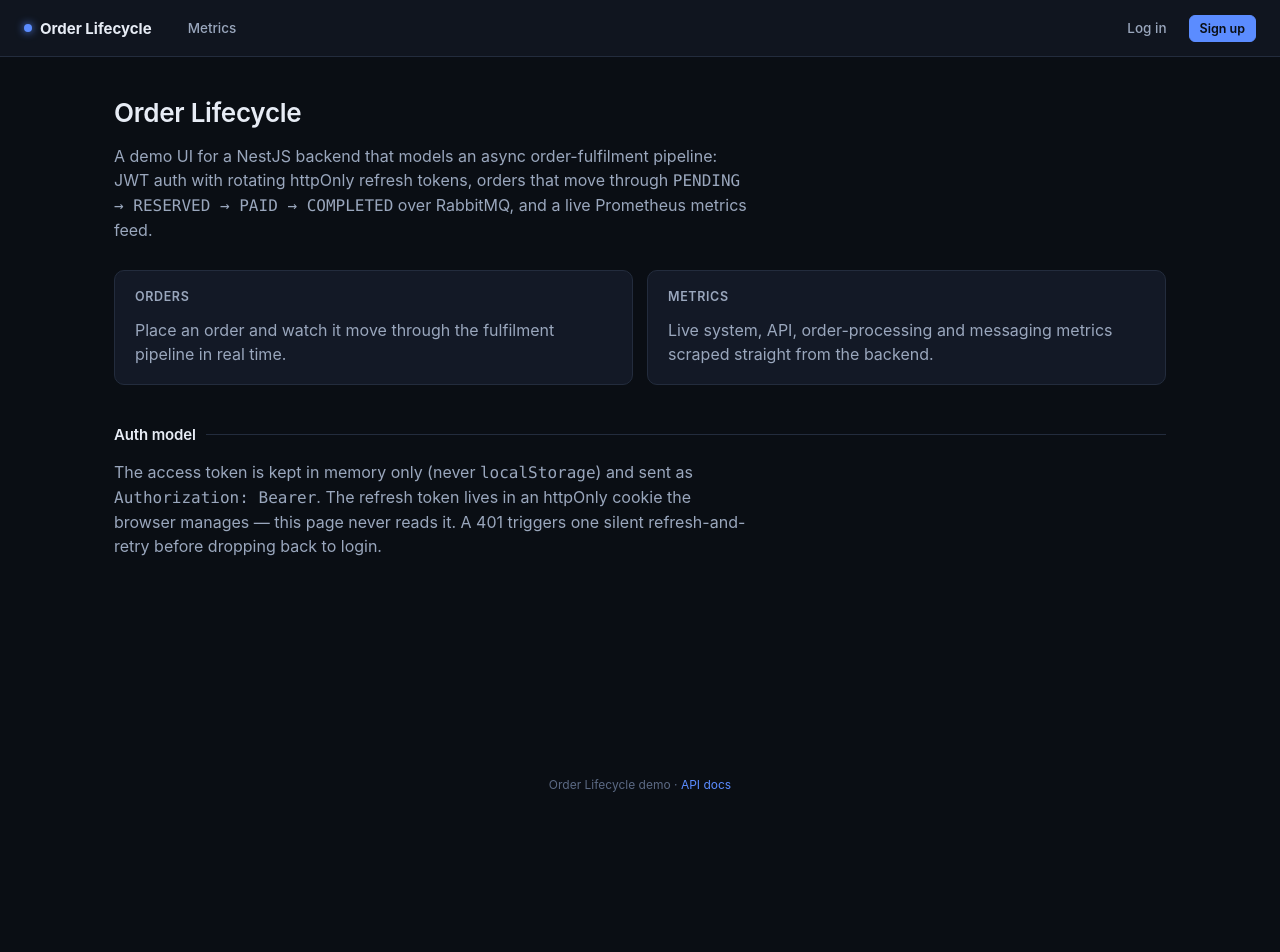
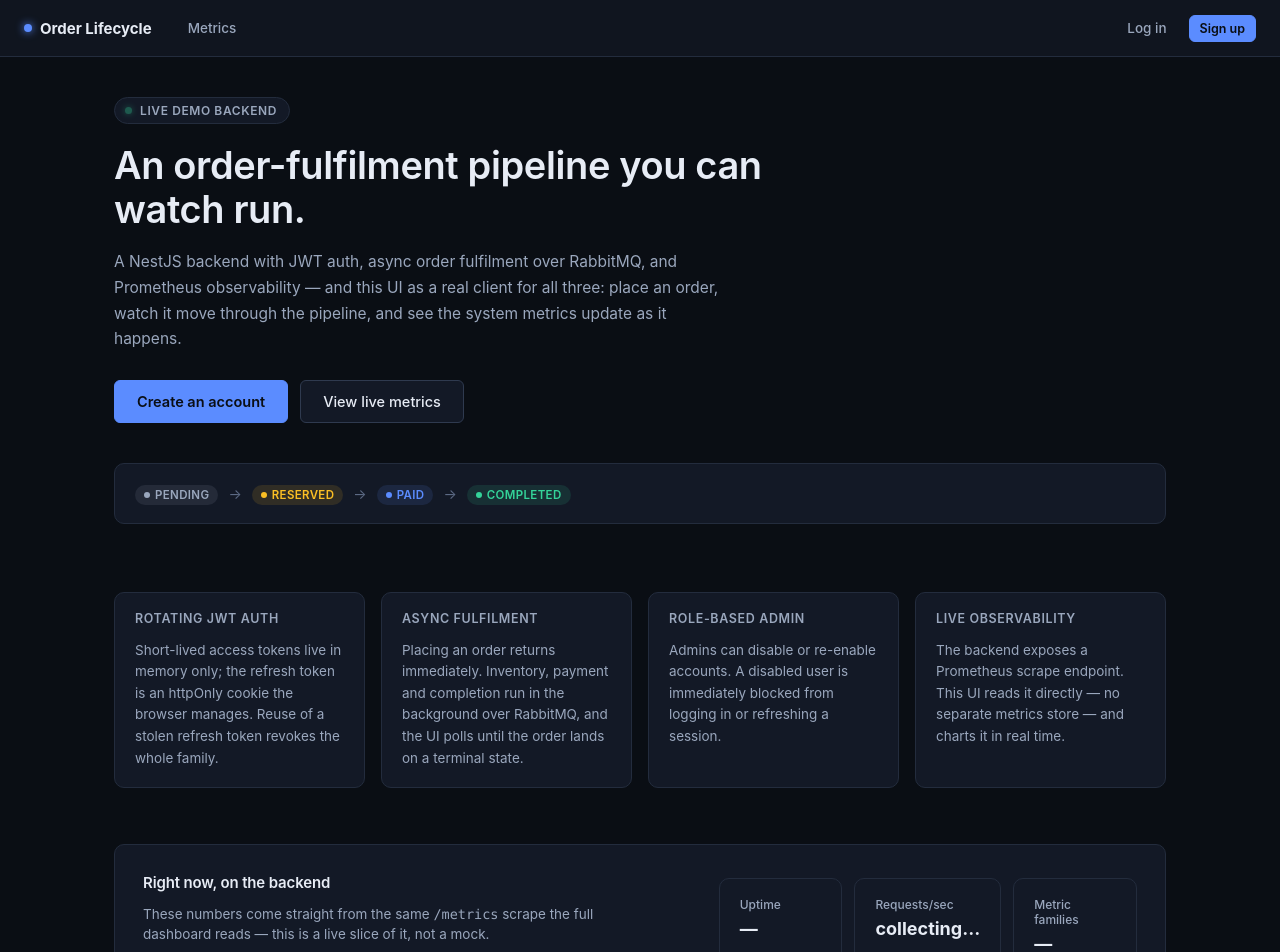
Before and after one commit to oliverhatherton/order-lifecycle-frontend, a React (Vite) app: page / in a window 1280 px wide. Shown: the top 952 px of the page. Before the commit the page ends 800 px from the top, so only its background shows below. Built offline with nearby package versions, Linux system fonts and the light colour scheme; no server answers.

Commit message:
feat: add recharts and style metrics dashboard

```diff
--- a/package.json
+++ b/package.json
@@ -12,7 +12,8 @@
   "dependencies": {
     "react": "^19.2.7",
     "react-dom": "^19.2.7",
-    "react-router-dom": "7.18.1"
+    "react-router-dom": "7.18.1",
+    "recharts": "3.9.1"
   },
   "devDependencies": {
     "@eslint/js": "^10.0.1",
--- a/src/components/MetricCard.jsx
+++ b/src/components/MetricCard.jsx
@@ -3,13 +3,14 @@
  * "no data yet" placeholder instead of a number, so panels for metrics the
  * backend hasn't emitted yet stay honest rather than showing a fake 0.
  */
-export function MetricCard({ label, value, sub, emptyText = 'not exposed', small = false }) {
+export function MetricCard({ label, value, sub, emptyText = 'not exposed', small = false, chart = null }) {
   const isEmpty = value === null || value === undefined
   return (
-    <div className={`card metric-card${isEmpty ? ' empty' : ''}`}>
+    <div className={`card metric-card${isEmpty ? ' empty' : ''}${chart ? ' has-chart' : ''}`}>
       <span className="label">{label}</span>
       <span className={`value${small ? ' small' : ''}`}>{isEmpty ? emptyText : value}</span>
       {sub && !isEmpty && <span className="sub">{sub}</span>}
+      {chart && !isEmpty && <div className="metric-card-chart">{chart}</div>}
     </div>
   )
 }
--- a/src/index.css
+++ b/src/index.css
@@ -642,3 +642,209 @@ details.raw-explorer pre {
   color: var(--text-faint);
   padding: 32px 0 8px;
 }
+
+/* ---------- Landing page ---------- */
+
+.landing {
+  display: flex;
+  flex-direction: column;
+  gap: 56px;
+}
+
+.hero {
+  padding: 8px 0 12px;
+  text-align: left;
+}
+
+.eyebrow {
+  display: inline-flex;
+  align-items: center;
+  gap: 8px;
+  padding: 5px 12px 5px 10px;
+  border-radius: 999px;
+  background: var(--bg-card);
+  border: 1px solid var(--border);
+  color: var(--text-dim);
+  font-size: 12px;
+  font-weight: 600;
+  text-transform: uppercase;
+  letter-spacing: 0.05em;
+  margin-bottom: 20px;
+}
+
+.hero h1 {
+  font-size: 38px;
+  line-height: 1.15;
+  max-width: 720px;
+  margin-bottom: 18px;
+}
+
+.hero-lead {
+  font-size: 15.5px;
+  line-height: 1.65;
+  max-width: 620px;
+  margin-bottom: 28px;
+}
+
+.hero-actions {
+  display: flex;
+  gap: 12px;
+  flex-wrap: wrap;
+  margin-bottom: 40px;
+}
+
+.btn.large {
+  padding: 12px 22px;
+  font-size: 14.5px;
+}
+
+.pipeline-strip {
+  display: flex;
+  align-items: center;
+  flex-wrap: wrap;
+  gap: 10px;
+  padding: 18px 20px;
+  background: var(--bg-card);
+  border: 1px solid var(--border);
+  border-radius: var(--radius);
+}
+
+.pipeline-step {
+  display: flex;
+  align-items: center;
+  gap: 10px;
+}
+
+.pipeline-arrow {
+  color: var(--text-faint);
+  font-size: 14px;
+}
+
+.feature-grid {
+  display: grid;
+  gap: 16px;
+  grid-template-columns: repeat(auto-fit, minmax(240px, 1fr));
+}
+
+.feature-card p {
+  font-size: 13.5px;
+  line-height: 1.6;
+}
+
+.live-teaser {
+  display: grid;
+  grid-template-columns: 1.3fr 1fr;
+  gap: 32px;
+  align-items: center;
+  padding: 28px 28px;
+  background: var(--bg-card);
+  border: 1px solid var(--border);
+  border-radius: var(--radius);
+}
+
+.live-teaser-copy p {
+  font-size: 13.5px;
+  margin: 12px 0 14px;
+  max-width: 460px;
+}
+
+.live-teaser-stats {
+  display: grid;
+  grid-template-columns: repeat(3, 1fr);
+  gap: 12px;
+}
+
+@media (max-width: 760px) {
+  .hero h1 {
+    font-size: 28px;
+  }
+
+  .live-teaser {
+    grid-template-columns: 1fr;
+  }
+
+  .live-teaser-stats {
+    grid-template-columns: repeat(3, 1fr);
+  }
+}
+
+/* ---------- Charts ---------- */
+
+.metric-card.has-chart {
+  gap: 2px;
+}
+
+.metric-card-chart {
+  margin: 6px -4px -4px;
+}
+
+.trend-chart-empty {
+  display: flex;
+  align-items: center;
+  color: var(--text-faint);
+  font-size: 11.5px;
+  font-style: italic;
+}
+
+.chart-tooltip {
+  display: flex;
+  flex-direction: column;
+  gap: 2px;
+  padding: 6px 10px;
+  background: var(--bg-raised);
+  border: 1px solid var(--border-strong);
+  border-radius: var(--radius-sm);
+  font-size: 11.5px;
+  color: var(--text-dim);
+  box-shadow: 0 4px 16px rgba(0, 0, 0, 0.35);
+}
+
+.chart-tooltip strong {
+  color: var(--text);
+  font-size: 13px;
+  font-variant-numeric: tabular-nums;
+}
+
+.donut-layout {
+  display: flex;
+  align-items: center;
+  gap: 24px;
+  flex-wrap: wrap;
+}
+
+.donut-legend {
+  list-style: none;
+  margin: 0;
+  padding: 0;
+  display: flex;
+  flex-direction: column;
+  gap: 8px;
+  flex: 1;
+  min-width: 160px;
+}
+
+.donut-legend li {
+  display: flex;
+  align-items: center;
+  gap: 8px;
+  font-size: 13px;
+}
+
+.donut-legend .swatch {
+  width: 9px;
+  height: 9px;
+  border-radius: 50%;
+  flex-shrink: 0;
+}
+
+.donut-legend-label {
+  color: var(--text-dim);
+  flex: 1;
+  text-transform: capitalize;
+}
+
+.donut-legend-value {
+  font-variant-numeric: tabular-nums;
+  color: var(--text);
+  font-weight: 600;
+}
--- a/src/routes/Home.jsx
+++ b/src/routes/Home.jsx
@@ -1,35 +1,113 @@
 import { Link } from 'react-router-dom'
 import { useAuth } from '../lib/useAuth.js'
+import { useMetricsPoller } from '../lib/useMetricsPoller.js'
+import { formatDuration, scalarValue } from '../lib/prometheus.js'
+
+const PIPELINE = ['PENDING', 'RESERVED', 'PAID', 'COMPLETED']
+
+const FEATURES = [
+  {
+    title: 'Rotating JWT auth',
+    body: 'Short-lived access tokens live in memory only; the refresh token is an httpOnly cookie the browser manages. Reuse of a stolen refresh token revokes the whole family.',
+  },
+  {
+    title: 'Async fulfilment',
+    body: 'Placing an order returns immediately. Inventory, payment and completion run in the background over RabbitMQ, and the UI polls until the order lands on a terminal state.',
+  },
+  {
+    title: 'Role-based admin',
+    body: 'Admins can disable or re-enable accounts. A disabled user is immediately blocked from logging in or refreshing a session.',
+  },
+  {
+    title: 'Live observability',
+    body: 'The backend exposes a Prometheus scrape endpoint. This UI reads it directly — no separate metrics store — and charts it in real time.',
+  },
+]
 
 export function Home() {
   const { isAuthenticated } = useAuth()
+  const { families, hasTwoSamples, rate, lastUpdated } = useMetricsPoller(5000)
+
+  const startTime = scalarValue(families.get('process_start_time_seconds'))
+  const uptimeSeconds = startTime && lastUpdated ? lastUpdated / 1000 - startTime : null
+  const requestsPerSec = hasTwoSamples ? rate('http_request_duration_seconds', { suffix: 'count' }) : null
+  const hasStats = families.size > 0
 
   return (
-    <div>
-      <div className="section-heading" style={{ marginTop: 8 }}>
-        <h1 style={{ fontSize: 26 }}>Order Lifecycle</h1>
-      </div>
-      <p style={{ maxWidth: 640, marginBottom: 28 }}>
-        A demo UI for a NestJS backend that models an async order-fulfilment pipeline: JWT auth with rotating
-        httpOnly refresh tokens, orders that move through <code>PENDING → RESERVED → PAID → COMPLETED</code> over
-        RabbitMQ, and a live Prometheus metrics feed.
-      </p>
+    <div className="landing">
+      <section className="hero">
+        <span className="eyebrow">
+          <span className="live-dot" /> Live demo backend
+        </span>
+        <h1>An order-fulfilment pipeline you can watch run.</h1>
+        <p className="hero-lead">
+          A NestJS backend with JWT auth, async order fulfilment over RabbitMQ, and Prometheus observability — and
+          this UI as a real client for all three: place an order, watch it move through the pipeline, and see the
+          system metrics update as it happens.
+        </p>
+        <div className="hero-actions">
+          <Link to={isAuthenticated ? '/orders' : '/register'} className="btn primary large">
+            {isAuthenticated ? 'Go to orders' : 'Create an account'}
+          </Link>
+          <Link to="/metrics" className="btn large">
+            View live metrics
+          </Link>
+        </div>
 
-      <div className="grid cols-2">
-        <Link to={isAuthenticated ? '/orders' : '/register'} className="card" style={{ textDecoration: 'none' }}>
-          <div className="card-title">Orders</div>
-          <p>Place an order and watch it move through the fulfilment pipeline in real time.</p>
-        </Link>
-        <Link to="/metrics" className="card" style={{ textDecoration: 'none' }}>
-          <div className="card-title">Metrics</div>
-          <p>Live system, API, order-processing and messaging metrics scraped straight from the backend.</p>
-        </Link>
-      </div>
+        <div className="pipeline-strip" aria-label="Order lifecycle states">
+          {PIPELINE.map((step, i) => (
+            <div className="pipeline-step" key={step}>
+              <div className="pipeline-node">
+                <span className={`badge ${step.toLowerCase()}`}>{step}</span>
+              </div>
+              {i < PIPELINE.length - 1 && <span className="pipeline-arrow">→</span>}
+            </div>
+          ))}
+        </div>
+      </section>
 
-      <div className="section-heading">
+      <section className="feature-grid">
+        {FEATURES.map((f) => (
+          <div className="card feature-card" key={f.title}>
+            <div className="card-title">{f.title}</div>
+            <p>{f.body}</p>
+          </div>
+        ))}
+      </section>
+
+      <section className="live-teaser">
+        <div className="live-teaser-copy">
+          <div className="section-heading" style={{ margin: 0 }}>
+            <h2>Right now, on the backend</h2>
+          </div>
+          <p>
+            These numbers come straight from the same <code>/metrics</code> scrape the full dashboard reads — this
+            is a live slice of it, not a mock.
+          </p>
+          <Link to="/metrics" className="nav-link">
+            Open the full metrics dashboard →
+          </Link>
+        </div>
+        <div className="live-teaser-stats">
+          <div className="card metric-card">
+            <span className="label">Uptime</span>
+            <span className="value small">{uptimeSeconds !== null ? formatDuration(uptimeSeconds) : hasStats ? 'not exposed' : '—'}</span>
+          </div>
+          <div className="card metric-card">
+            <span className="label">Requests/sec</span>
+            <span className="value small">{requestsPerSec !== null ? requestsPerSec.toFixed(2) : hasTwoSamples ? 'not exposed' : 'collecting…'}</span>
+          </div>
+          <div className="card metric-card">
+            <span className="label">Metric families</span>
+            <span className="value small">{hasStats ? families.size : '—'}</span>
+          </div>
+        </div>
+      </section>
+
+      <section className="section-heading">
         <h2>Auth model</h2>
         <div className="rule" />
-      </div>
+      </section>
       <p style={{ maxWidth: 640 }}>
         The access token is kept in memory only (never <code>localStorage</code>) and sent as{' '}
         <code>Authorization: Bearer</code>. The refresh token lives in an httpOnly cookie the browser manages —
--- a/src/routes/Metrics.jsx
+++ b/src/routes/Metrics.jsx
@@ -1,3 +1,4 @@
+import { useEffect, useState } from 'react'
 import {
   distinctLabelSets,
   formatBytes,
@@ -12,9 +13,12 @@ import {
 import { useMetricsPoller } from '../lib/useMetricsPoller.js'
 import { MetricCard } from '../components/MetricCard.jsx'
 import { BarList } from '../components/BarList.jsx'
+import { TrendChart } from '../components/TrendChart.jsx'
+import { DonutChart } from '../components/DonutChart.jsx'
 import { CenterLoading } from '../components/CenterLoading.jsx'
 
 const REFRESH_MS = 5000
+const HISTORY_LENGTH = 40 // ~3.3 min of context at the default 5s poll interval
 
 function formatPercent(n, digits = 1) {
   return n === null || n === undefined ? null : `${n.toFixed(digits)}%`
@@ -37,19 +41,7 @@ function emptyTextFor(families, name) {
 
 export function Metrics() {
   const { families, rawText, hasTwoSamples, lastUpdated, rate, loading, error } = useMetricsPoller(REFRESH_MS)
-
-  if (loading) return <CenterLoading />
-
-  if (error && families.size === 0) {
-    return (
-      <div>
-        <div className="page-header">
-          <h1>Metrics</h1>
-        </div>
-        <div className="banner error">Could not reach the backend's /metrics endpoint: {error}</div>
-      </div>
-    )
-  }
+  const [history, setHistory] = useState([])
 
   // ---------- System Overview ----------
   const cpuRate = hasTwoSamples ? rate('process_cpu_seconds_total') : null
@@ -122,6 +114,42 @@ export function Metrics() {
     ? sumSamples(consumerFamily, { where: (l) => /fail|error|nack|reject/i.test(l[outcomeKey] ?? '') })
     : null
 
+  // Append one point per poll tick to the rolling client-side history used by
+  // the trend charts below (the backend only exposes the current scrape).
+  useEffect(() => {
+    if (!lastUpdated) return
+    setHistory((prev) => {
+      if (prev.length && prev[prev.length - 1].t === lastUpdated) return prev
+      const point = {
+        t: lastUpdated,
+        label: new Date(lastUpdated).toLocaleTimeString([], { minute: '2-digit', second: '2-digit' }),
+        cpu: cpuRate !== null ? cpuRate * 100 : null,
+        rss,
+        heapUsed,
+        lag: eventLoopLag !== null ? eventLoopLag * 1000 : null,
+        rps: requestsPerSec,
+        latencyMs: overallLatency ? overallLatency.avg * 1000 : null,
+        msgRate: messagesPerSec,
+      }
+      const next = [...prev, point]
+      return next.length > HISTORY_LENGTH ? next.slice(next.length - HISTORY_LENGTH) : next
+    })
+    // eslint-disable-next-line react-hooks/exhaustive-deps
+  }, [lastUpdated])
+
+  if (loading) return <CenterLoading />
+
+  if (error && families.size === 0) {
+    return (
+      <div>
+        <div className="page-header">
+          <h1>Metrics</h1>
+        </div>
+        <div className="banner error">Could not reach the backend's /metrics endpoint: {error}</div>
+      </div>
+    )
+  }
+
   return (
     <div>
       <div className="page-header">
@@ -143,7 +171,7 @@ export function Metrics() {
       )}
 
       <div className="section-heading">
-        <h2>System Overview</h2>
+        <h2>System overview</h2>
         <div className="rule" />
       </div>
       <div className="grid">
@@ -152,17 +180,25 @@ export function Metrics() {
           value={formatPercent(cpuRate !== null ? cpuRate * 100 : null)}
           sub={cpuUserRate !== null ? `user ${formatPercent(cpuUserRate * 100)} · sys ${formatPercent(cpuSystemRate * 100)}` : undefined}
           emptyText={hasTwoSamples ? 'not exposed by backend' : 'collecting…'}
+          chart={<TrendChart data={history} dataKey="cpu" color="var(--accent)" formatValue={(v) => `${v.toFixed(1)}%`} />}
         />
-        <MetricCard label="Memory (RSS)" value={rss !== null ? formatBytes(rss) : null} sub={virtualMem !== null ? `${formatBytes(virtualMem)} virtual` : undefined} />
+        <MetricCard
+          label="Memory (RSS)"
+          value={rss !== null ? formatBytes(rss) : null}
+          sub={virtualMem !== null ? `${formatBytes(virtualMem)} virtual` : undefined}
+          chart={<TrendChart data={history} dataKey="rss" color="var(--warning)" formatValue={formatBytes} />}
+        />
         <MetricCard
           label="Heap"
           value={heapUsed !== null && heapTotal !== null ? formatBytes(heapUsed) : null}
           sub={heapUsed !== null && heapTotal !== null ? `of ${formatBytes(heapTotal)} (${((heapUsed / heapTotal) * 100).toFixed(0)}%)` : undefined}
+          chart={<TrendChart data={history} dataKey="heapUsed" color="var(--success)" formatValue={formatBytes} />}
         />
         <MetricCard
           label="Event loop lag"
           value={eventLoopLag !== null ? formatMs(eventLoopLag) : null}
           sub={lagP99 !== null ? `p50 ${formatMs(lagP50)} · p90 ${formatMs(lagP90)} · p99 ${formatMs(lagP99)}` : undefined}
+          chart={<TrendChart data={history} dataKey="lag" color="var(--danger)" formatValue={(v) => `${v.toFixed(1)} ms`} />}
         />
         <MetricCard label="Uptime" value={uptimeSeconds !== null ? formatDuration(uptimeSeconds) : null} />
       </div>
@@ -176,11 +212,13 @@ export function Metrics() {
           label="Requests/sec"
           value={formatRate(requestsPerSec, 'req/s')}
           emptyText={hasTwoSamples ? emptyTextFor(families, 'http_request_duration_seconds') : 'collecting…'}
+          chart={<TrendChart data={history} dataKey="rps" color="var(--accent)" formatValue={(v) => `${v.toFixed(2)} req/s`} />}
         />
         <MetricCard
           label="Latency"
           value={overallLatency ? `${(overallLatency.avg * 1000).toFixed(1)} ms avg` : null}
           sub={p95Latency !== null ? `p95 ${formatMs(p95Latency)}` : undefined}
+          chart={<TrendChart data={history} dataKey="latencyMs" color="var(--pending)" formatValue={(v) => `${v.toFixed(1)} ms`} />}
         />
         <MetricCard label="Error rate" value={formatPercent(errorRate)} sub={totalRequests > 0 ? `${errorRequests} / ${totalRequests} requests` : undefined} />
       </div>
@@ -196,22 +234,24 @@ export function Metrics() {
       </div>
 
       <div className="section-heading">
-        <h2>Order Processing</h2>
+        <h2>Order processing</h2>
         <div className="rule" />
       </div>
-      <div className="grid">
-        <MetricCard label="Orders created" value={null} emptyText="not exposed by backend" />
-        <MetricCard label="Orders completed" value={completedOrders} emptyText={emptyTextFor(families, 'orders_terminal_total')} />
-        <MetricCard label="Orders failed" value={failedOrders} emptyText={emptyTextFor(families, 'orders_terminal_total')} />
-        <MetricCard label="Processing duration" value={null} emptyText="not exposed by backend" />
-      </div>
-      <div className="card" style={{ marginTop: 14 }}>
-        <div className="card-title">Current state distribution</div>
-        <BarList rows={stateDistribution} emptyText={emptyTextFor(families, 'orders_terminal_total')} />
-        <p className="not-exposed" style={{ marginTop: 10 }}>
-          Only terminal states (COMPLETED / FAILED) are exposed via <code>orders_terminal_total</code>; live
-          PENDING / RESERVED / PAID counts aren't published as a metric.
-        </p>
+      <div className="grid cols-2">
+        <div className="card">
+          <div className="card-title">Current state distribution</div>
+          <DonutChart rows={stateDistribution} emptyText={emptyTextFor(families, 'orders_terminal_total')} />
+          <p className="not-exposed" style={{ marginTop: 10 }}>
+            Only terminal states (COMPLETED / FAILED) are exposed via <code>orders_terminal_total</code>; live
+            PENDING / RESERVED / PAID counts aren't published as a metric.
+          </p>
+        </div>
+        <div className="grid" style={{ alignContent: 'start' }}>
+          <MetricCard label="Orders created" value={null} emptyText="not exposed by backend" />
+          <MetricCard label="Orders completed" value={completedOrders} emptyText={emptyTextFor(families, 'orders_terminal_total')} />
+          <MetricCard label="Orders failed" value={failedOrders} emptyText={emptyTextFor(families, 'orders_terminal_total')} />
+          <MetricCard label="Processing duration" value={null} emptyText="not exposed by backend" />
+        </div>
       </div>
 
       <div className="section-heading">
@@ -223,6 +263,7 @@ export function Metrics() {
           label="Messages/sec"
           value={formatRate(messagesPerSec, 'msg/s')}
           emptyText={hasTwoSamples ? emptyTextFor(families, 'consumer_messages_total') : 'collecting…'}
+          chart={<TrendChart data={history} dataKey="msgRate" color="var(--accent)" formatValue={(v) => `${v.toFixed(2)} msg/s`} />}
         />
         <MetricCard label="Consumer success rate" value={formatPercent(successRate)} emptyText={emptyTextFor(families, 'consumer_messages_total')} />
         <MetricCard label="Retry count" value={retryMessages} emptyText={emptyTextFor(families, 'consumer_messages_total')} />
@@ -233,7 +274,7 @@ export function Metrics() {
       {outcomeRows.length > 0 && (
         <div className="card" style={{ marginTop: 14 }}>
           <div className="card-title">Messages by outcome</div>
-          <BarList rows={outcomeRows} />
+          <DonutChart rows={outcomeRows} />
         </div>
       )}
 
```
Also changed, not shown: 1 other file (tests, documents, lock files or other folders).
